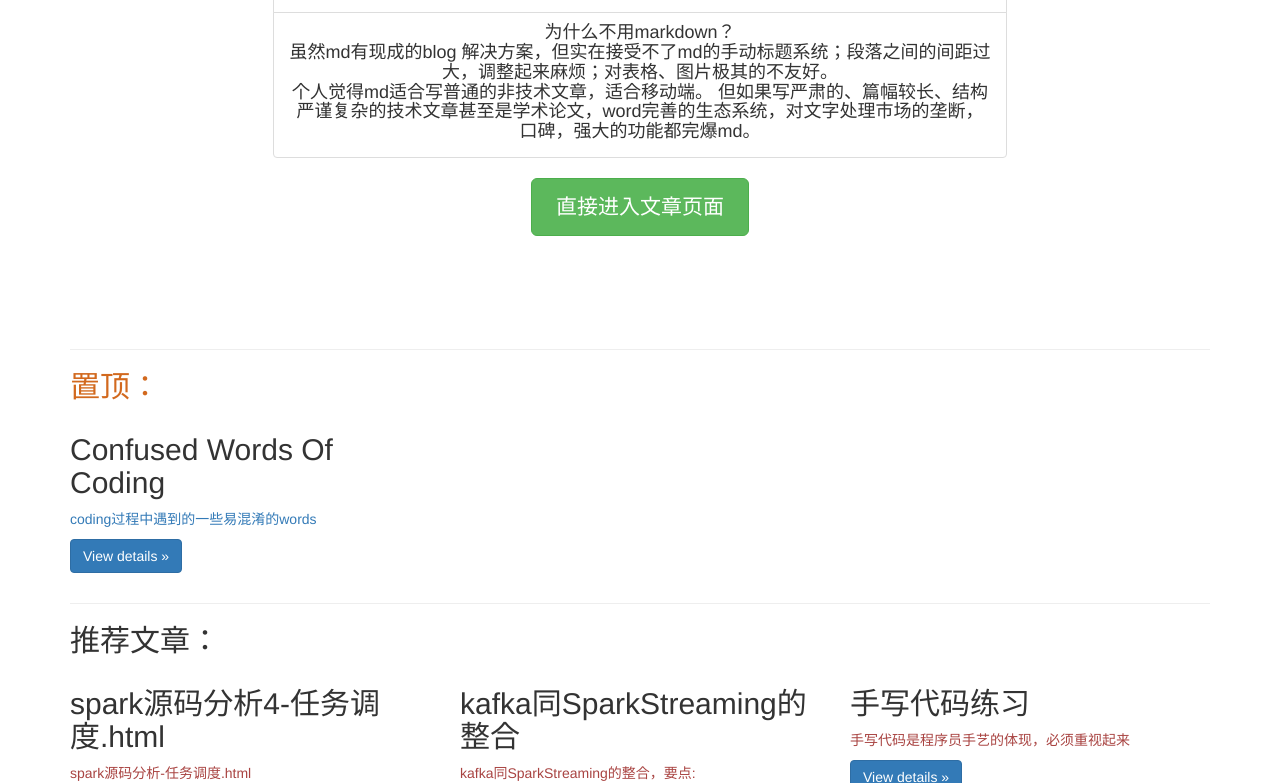
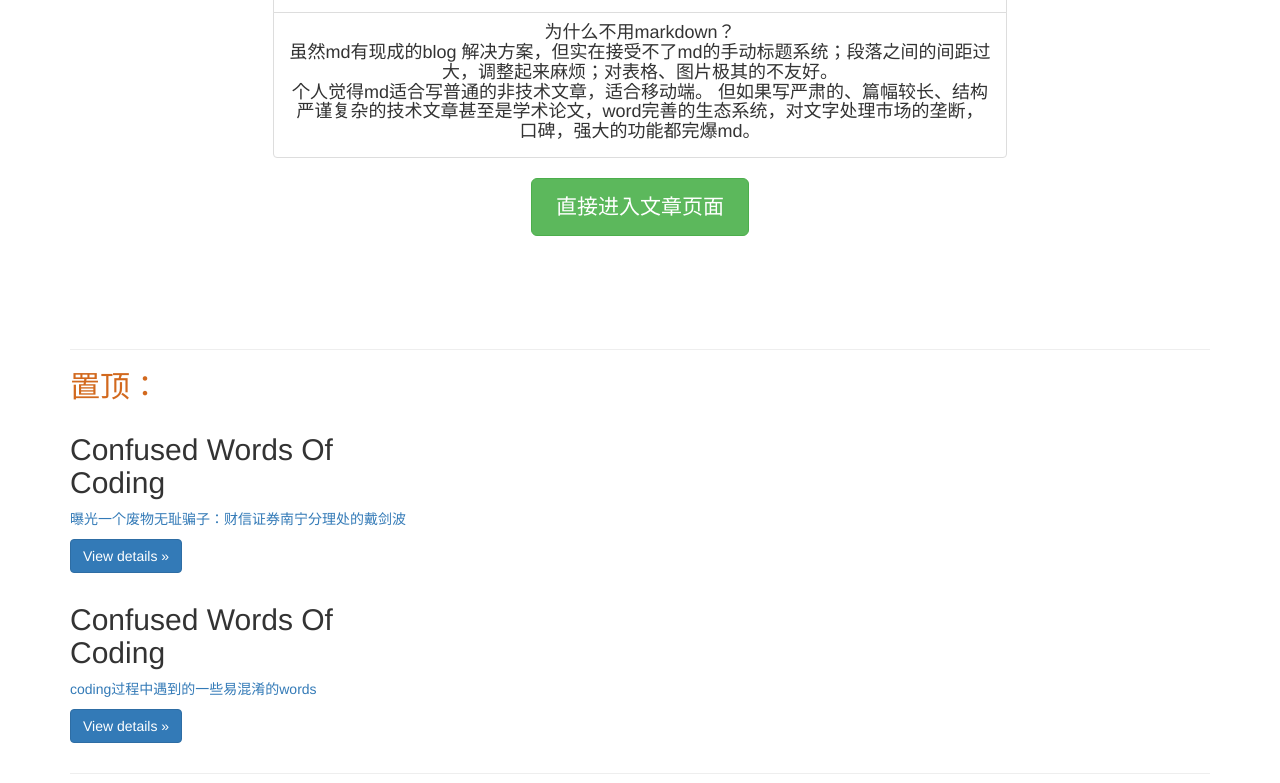
Before and after one commit to zdkzdk/zdkzdk.github.io, a plain HTML site: page index.html in a window 1280 px wide. Shown: the part 419-1202 px from the top of the page. Drawn offline with Linux system fonts and the light colour scheme.

Commit message:
Update index.html

```diff
--- a/index.html
+++ b/index.html
@@ -208,7 +208,13 @@
 
     <hr/>
     <h2 style="color: chocolate">置顶：</h2>
-
+      <div class="row">
+        <div class="col-lg-4 recommend-block">
+            <h2>Confused Words Of Coding</h2>
+            <p class="text-primary">曝光一个废物无耻骗子：财信证券南宁分理处的戴剑波</p>
+            <p><a class="btn btn-primary viewDetails" href="#" role="button" id="cwoc">View details &raquo;</a></p>
+        </div>
+    </div>
     <div class="row">
         <div class="col-lg-4 recommend-block">
             <h2>Confused Words Of Coding</h2>
```
